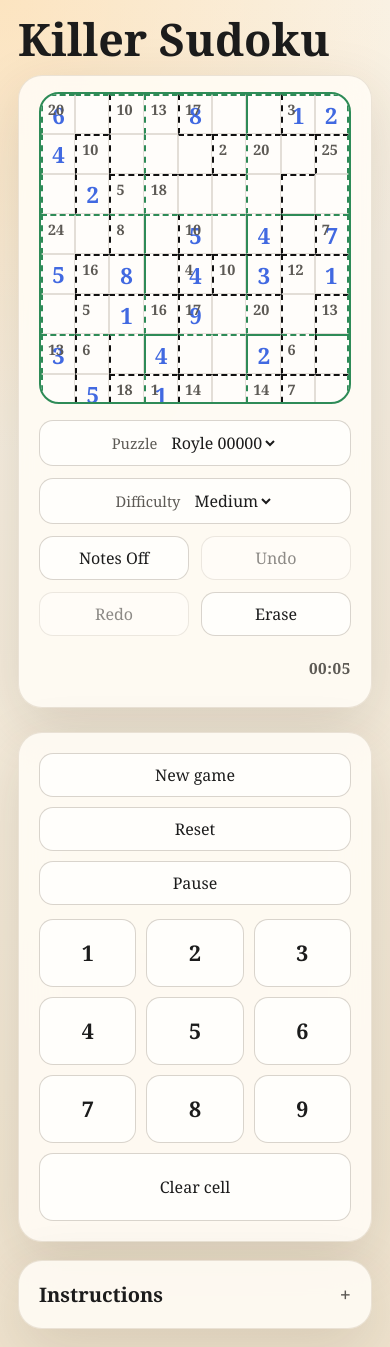
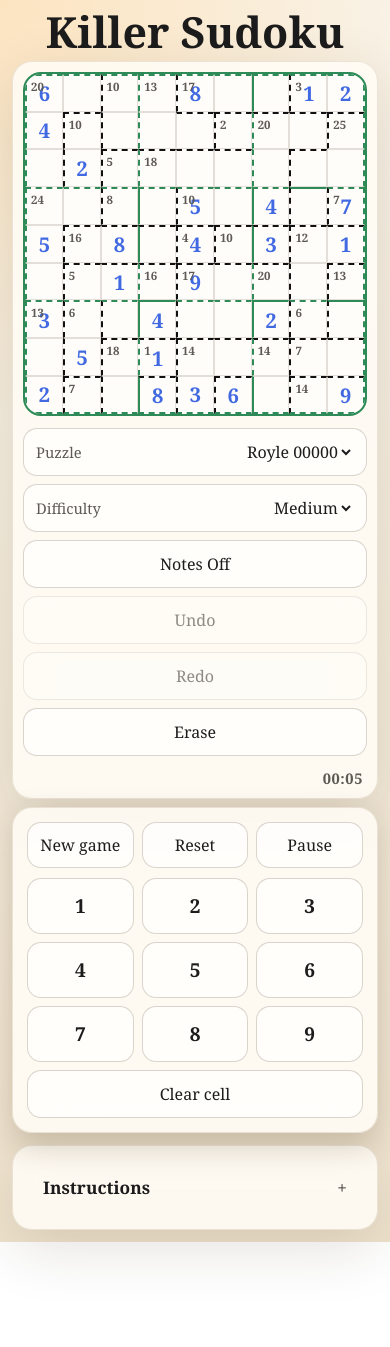
Before and after one commit to Earl-Brown/sudoku-vibe, a Next.js app: page / in a window 390 px wide. After the commit the page ends 1242 px from the top, so only its background shows below. Built offline with nearby package versions, Linux system fonts and the light colour scheme.

Commit message:
Improve mobile layout and dev port

```diff
--- a/app/globals.css
+++ b/app/globals.css
@@ -352,20 +352,20 @@ h1 {
 
 @media (max-width: 720px) {
   .shell {
-    padding: 18px;
+    padding: 12px;
   }
 
   .hero {
-    margin-bottom: 14px;
+    margin-bottom: 8px;
+  }
+
+  h1 {
+    font-size: clamp(2rem, 11vw, 3.4rem);
   }
 
   .workspace {
     margin-top: 0;
-  }
-
-
-  .cell {
-    min-height: 40px;
+    gap: 8px;
   }
 
   .toolbar,
@@ -381,6 +381,15 @@ h1 {
 
   .session-actions {
     grid-template-columns: 1fr;
+  }
+
+  .board-panel {
+    gap: 10px;
+    padding: 10px;
+  }
+
+  .panel {
+    padding: 14px;
   }
 }
 
@@ -563,3 +572,219 @@ h1 {
   margin: 0 0 12px;
   font-size: 1rem;
 }
+
+
+
+
+
+
+
+
+@media (max-width: 900px) {
+  .shell {
+    padding: 14px 14px 104px;
+  }
+
+  .hero {
+    margin-bottom: 12px;
+    text-align: center;
+  }
+
+  h1 {
+    font-size: clamp(2.2rem, 12vw, 3.8rem);
+  }
+
+  .workspace {
+    gap: 14px;
+    max-width: 100%;
+  }
+
+  .board-panel {
+    gap: 12px;
+    padding: 12px;
+    border-radius: 20px;
+  }
+
+  .panel {
+    padding: 16px;
+    border-radius: 20px;
+  }
+
+  .board {
+    border-radius: 18px;
+  }
+
+  .toolbar {
+    display: grid;
+    grid-template-columns: repeat(2, minmax(0, 1fr));
+    gap: 8px;
+    align-items: stretch;
+  }
+
+  .toolbar .select-wrap,
+  .toolbar button {
+    width: 100%;
+    min-height: 48px;
+    justify-content: center;
+  }
+
+  .toolbar .select-wrap {
+    gap: 8px;
+    padding: 10px 12px;
+    justify-content: space-between;
+  }
+
+  .toolbar button {
+    padding: 10px 12px;
+  }
+
+  .toolbar-timer {
+    grid-column: 1 / -1;
+    margin-left: 0;
+    padding: 4px 4px 0;
+    text-align: right;
+    font-size: 0.92rem;
+  }
+
+  .cell {
+    min-height: clamp(36px, 10vw, 56px);
+    padding: 3px;
+  }
+
+  .cell-value {
+    font-size: clamp(1.05rem, 5.2vw, 1.65rem);
+  }
+
+  .notes-grid {
+    font-size: 0.68rem;
+  }
+
+  .cage-label {
+    top: 3px;
+    left: 4px;
+    font-size: 0.72rem;
+  }
+
+  .sidebar {
+    gap: 12px;
+  }
+
+  .sidebar > .panel:first-child {
+    position: sticky;
+    bottom: 10px;
+    z-index: 30;
+    box-shadow: 0 12px 32px rgba(60, 42, 18, 0.22);
+  }
+
+  .session-actions {
+    grid-template-columns: repeat(3, minmax(0, 1fr));
+    gap: 8px;
+    margin-bottom: 10px;
+  }
+
+  .session-actions button {
+    min-height: 46px;
+    padding: 10px 8px;
+  }
+
+  .keypad {
+    gap: 8px;
+  }
+
+  .keypad button {
+    min-height: 60px;
+  }
+
+  .keypad-digit {
+    font-size: 1.2rem;
+  }
+
+  .keypad-status {
+    font-size: 0.66rem;
+  }
+
+  .help-panel summary {
+    padding: 16px;
+    font-size: 1.08rem;
+  }
+
+  .help-panel-body {
+    padding: 0 16px 16px;
+  }
+
+  .tips {
+    font-size: 0.96rem;
+  }
+}
+
+@media (max-width: 560px) {
+  .shell {
+    padding: 12px 12px 110px;
+  }
+
+  .toolbar {
+    grid-template-columns: 1fr;
+  }
+
+  .toolbar .select-wrap {
+    justify-content: space-between;
+  }
+
+  .session-actions {
+    grid-template-columns: 1fr 1fr 1fr;
+  }
+
+  .keypad button {
+    min-height: 56px;
+  }
+
+  .keypad .wide {
+    min-height: 48px;
+  }
+}
+
+
+
+
+
+/* mobile board sizing overrides */
+.board {
+  grid-template-rows: repeat(9, minmax(0, 1fr));
+  width: min(100%, 100vw);
+  margin: 0 auto;
+}
+
+.cell {
+  min-height: 0;
+}
+
+@media (max-width: 720px) {
+  .shell {
+    padding: 12px;
+  }
+
+  .hero {
+    margin-bottom: 8px;
+  }
+
+  h1 {
+    font-size: clamp(2rem, 11vw, 3.4rem);
+  }
+
+  .workspace {
+    gap: 8px;
+  }
+
+  .board-panel {
+    gap: 10px;
+    padding: 10px;
+  }
+
+  .panel {
+    padding: 14px;
+  }
+
+  .cell {
+    min-height: 0;
+  }
+}
--- a/package.json
+++ b/package.json
@@ -3,7 +3,7 @@
   "version": "0.1.0",
   "private": true,
   "scripts": {
-    "dev": "next dev",
+    "dev": "next dev -p 4000",
     "generate:puzzles": "node scripts/generate-royle-puzzles.cjs",
     "build": "npm run generate:puzzles && next build && node scripts/finalize-static-export.cjs",
     "preview": "node scripts/preview-static.cjs",
```
